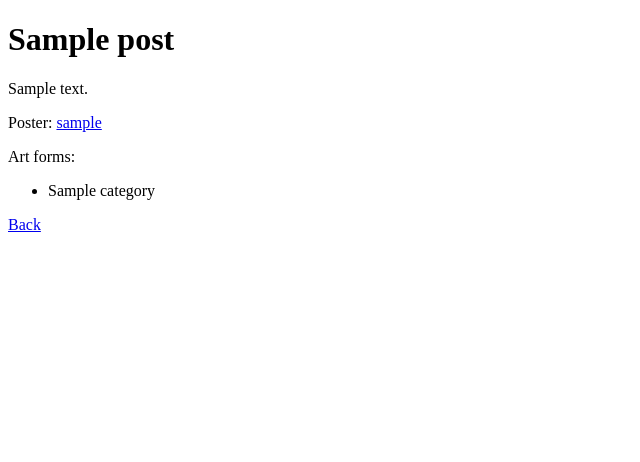
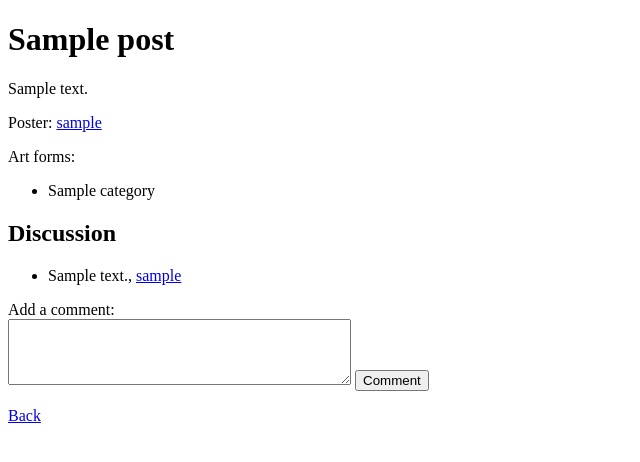
Before and after one commit to izsbe/art-gallery, a Flask app: template templates/show_post.html in a window 1280 px wide. Shown: the top 462 px of the page, without its empty margins (0-640 px from the left). Run offline with Flask 3, Linux system fonts and the light colour scheme; the template is opened without the code that fills it: most values are stand-ins (such as "Sample title", 1, 10 or a date in 2020).

Commit message:
Add comment feature

```diff
--- a/app.py
+++ b/app.py
@@ -47,13 +47,15 @@ def show_post(post_id):
     if not post:
         abort(404)
     categories = posts.get_categories(post_id)
-    return render_template("show_post.html", post=post, categories=categories)
+    comments = posts.get_comments(post_id)
+    return render_template("show_post.html", post=post, categories=categories, comments=comments)
 
 @app.route("/new_post")
 def new_post():
     require_login()
     categories = posts.get_all_categories()
     return render_template("new_post.html", categories=categories)
+
 
 @app.route("/create_post", methods=["POST"])
 def create_post():
@@ -77,6 +79,24 @@ def create_post():
     posts.add_post(title, description, user_id, selected_categories)
 
     return redirect("/")
+
+@app.route("/create_comment", methods=["POST"])
+def create_comment():
+    require_login()
+    check_csrf()
+
+    comment = request.form["comment"]
+    if not comment or len(comment) > 100:
+        abort(403)
+    post_id = request.form["post_id"]
+    post = posts.get_post(post_id)
+    if not post:
+        abort(404)
+    user_id = session["user_id"]
+
+    posts.add_comment(post_id, user_id, comment)
+
+    return redirect("/post/" + str(post_id))
 
 @app.route("/edit_post/<int:post_id>")
 def edit_post(post_id):
--- a/schema.sql
+++ b/schema.sql
@@ -11,6 +11,13 @@ CREATE TABLE posts (
     user_id INTEGER REFERENCES users
 );
 
+CREATE TABLE comments(
+    id INTEGER PRIMARY KEY,
+    post_id INTEGER REFERENCES posts,
+    user_id INTEGER REFERENCES users,
+    content TEXT
+);
+
 CREATE TABLE categories (
     id INTEGER PRIMARY KEY,
     name TEXT
--- a/templates/show_post.html
+++ b/templates/show_post.html
@@ -31,6 +31,19 @@
   </ul>
   {% endif %}
 
+  <h2>Discussion</h2>
+  <ul>
+    {% for comment in comments %}
+    <li>{{ comment.content }}, <a href="/user/{{ comment.user_id }}">{{ comment.username }}</a></li>
+    {% endfor %}
+  </ul>
+  <form action="/create_comment" method="post">
+    Add a comment: <br />
+    <textarea name="comment" rows="4" cols="40" maxlength="100" required></textarea>
+    <input type="hidden" name="post_id" value="{{ post.id }}">
+    <input type="hidden" name="csrf_token" value="{{ session.csrf_token }}" />
+    <input type="submit" value="Comment" />
+  </form>
   <p>
     <a href="/">Back</a>
   </p>
```
Also changed, not shown: posts.py (+11 -0 lines).
